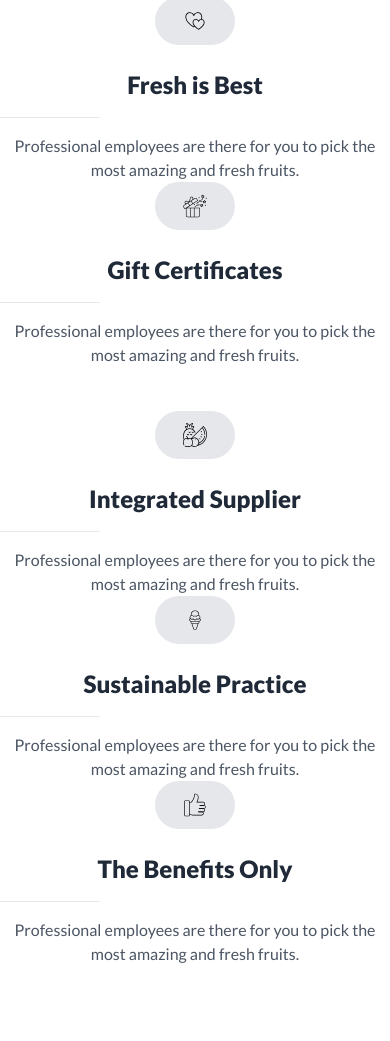
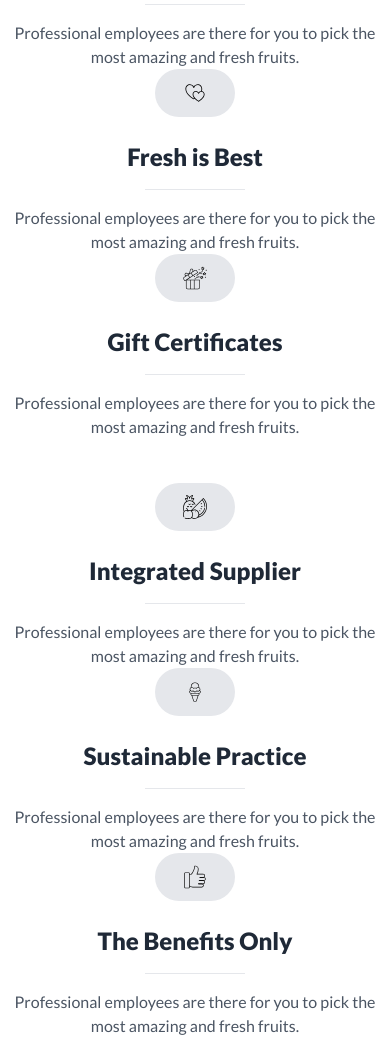
Before and after one commit to sadeeabdullah/B8A3-fruit-brust, a plain HTML site: page index.html in a window 390 px wide. Shown: the part 5925-6966 px from the top of the page. Drawn offline with nearby package versions, Linux system fonts and the light colour scheme.

Commit message:
project done

```diff
--- a/index.html
+++ b/index.html
@@ -486,7 +486,7 @@
         </div>
       </section>
 <!-- modal section -->
-      <section class="grid grid-cols-1 md:grid-cols-2 lg:grid-cols-4">
+      <section class="grid gap-6 grid-cols-1 md:grid-cols-2 lg:grid-cols-4">
         <div class="card bg-base-100 shadow-xl">
           <figure class="px-10 pt-10">
             <img src="./images/fruit6.png" alt="fruit" class="rounded-xl" />
@@ -969,7 +969,11 @@
           <!-- para div -->
           <div class="space-y-4">
             <h3 class="font-extrabold text-2xl">Dedicated Team</h3>
-            <hr class="w-[100px]">
+
+              <div class="flex justify-center lg:justify-start">
+              <hr class="w-[100px] ">
+            </div>
+
             <p class="font-medium text-base text-gray-600">Professional employees are there for you to pick the most amazing and fresh fruits.</p>
           </div>
           </div>
@@ -983,7 +987,11 @@
           <!-- para div -->
           <div class="space-y-4">
             <h3 class="font-extrabold text-2xl">Fresh is Best</h3>
-            <hr class="w-[100px]">
+
+              <div class="flex justify-center lg:justify-start">
+              <hr class="w-[100px] ">
+            </div>
+
             <p class="font-medium text-base text-gray-600">Professional employees are there for you to pick the most amazing and fresh fruits.</p>
           </div>
           </div>
@@ -997,7 +1005,11 @@
           <!-- para div -->
           <div class="space-y-4">
             <h3 class="font-extrabold text-2xl">Gift Certificates</h3>
-            <hr class="w-[100px]">
+
+              <div class="flex justify-center lg:justify-start">
+              <hr class="w-[100px] ">
+            </div>
+
             <p class="font-medium text-base text-gray-600">Professional employees are there for you to pick the most amazing and fresh fruits.</p>
           </div>
           </div>
@@ -1021,7 +1033,11 @@
           <!-- para div -->
           <div class="space-y-4">
             <h3 class="font-extrabold text-2xl">Integrated Supplier</h3>
-            <hr class="w-[100px]">
+            <div class="flex justify-center lg:justify-end">
+              <div class="flex justify-center lg:justify-start">
+              <hr class="w-[100px] ">
+            </div>
+            </div>
             <p class="font-medium text-base text-gray-600">Professional employees are there for you to pick the most amazing and fresh fruits.</p>
           </div>
           </div>
@@ -1035,7 +1051,11 @@
           <!-- para div -->
           <div class="space-y-4">
             <h3 class="font-extrabold text-2xl">Sustainable Practice</h3>
-            <hr class="w-[100px]">
+            <div class="flex justify-center lg:justify-end">
+              <div class="flex justify-center lg:justify-start">
+              <hr class="w-[100px] ">
+            </div>
+            </div>
             <p class="font-medium text-base text-gray-600">Professional employees are there for you to pick the most amazing and fresh fruits.</p>
           </div>
           </div>
@@ -1049,7 +1069,11 @@
           <!-- para div -->
           <div class="space-y-4">
             <h3 class="font-extrabold text-2xl">The Benefits Only</h3>
-            <hr class="w-[100px]">
+            <div class="flex justify-center lg:justify-end">
+              <div class="flex justify-center lg:justify-start">
+              <hr class="w-[100px] ">
+            </div>
+            </div>
             <p class="font-medium text-base text-gray-600">Professional employees are there for you to pick the most amazing and fresh fruits.</p>
           </div>
 
```
